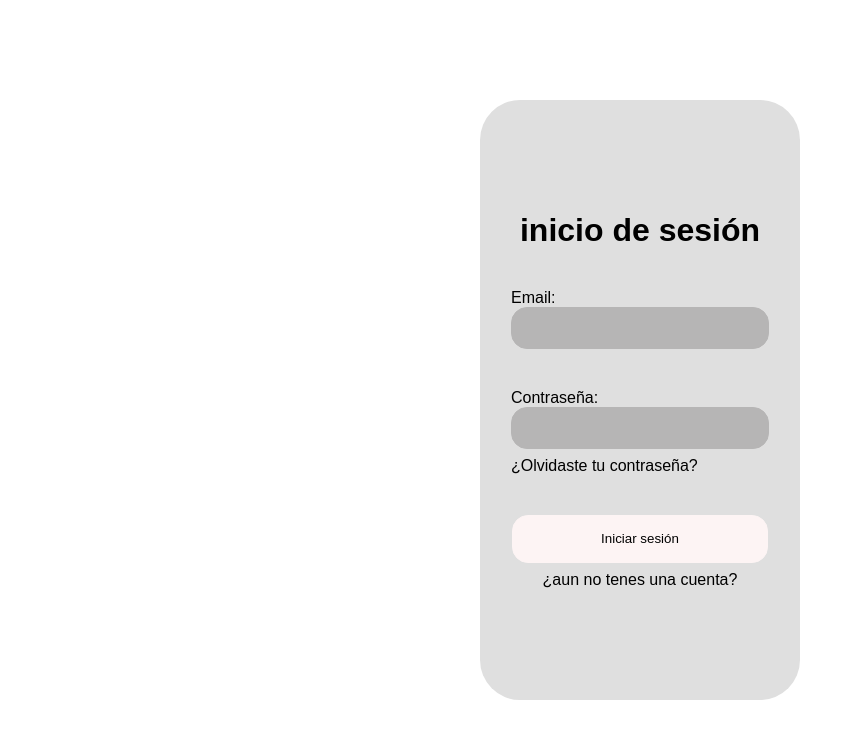
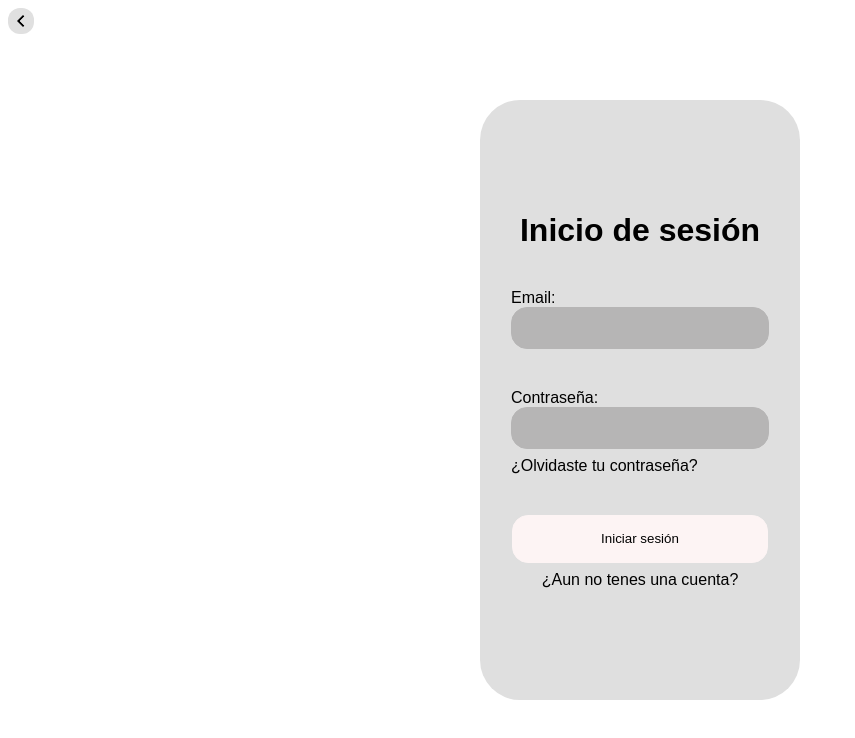
Before and after one commit to AgustinCasal3/HoshinoRepair, a React (Vite) app in the folder HoshinoWeb/HoshinoWeb/: page /login in a window 1280 px wide. Shown: the top 738 px of the page, without its empty margins (0-855 px from the left). Built offline with nearby package versions, Linux system fonts and the light colour scheme.

Commit message:
8-09-2026 10:13 Tobias
Agregue el boton para volver para atras en las pantallas de login y registro. Tambien arregle algunos errores varios y cambie la nomenclatura de las clases

```diff
--- a/HoshinoWeb/HoshinoWeb/src/instances/01 login/Login.css
+++ b/HoshinoWeb/HoshinoWeb/src/instances/01 login/Login.css
@@ -1,13 +1,13 @@
 /* CSS del Login */
 
-.loginContenedor{
+.loginBody{
     height: 100vh;
     display: flex;
     justify-content: center;
     align-items: center;
 }
 
-.loginForm{
+.loginDiv{
     height: 75vh;
     /* width: 25vw; */
 
@@ -20,11 +20,24 @@
     align-items: center;
 }
 
-.loginDiv{
+.loginForm{
     display: flex;
     justify-content: center;
     flex-direction: column;
     align-items: center;
+}
+
+.loginFlechaVolver{
+    height: 2vw;
+    width: 2vw;
+    position: absolute;
+    top: 1vh;
+    left: 1vh;
+    display: flex;
+    align-items: center;
+    justify-content: center;
+    background-color: rgb(224, 224, 224);
+    border-radius: 1.5vh;
 }
 
 .loginTitulo{
--- a/HoshinoWeb/HoshinoWeb/src/instances/01 login/Login.tsx
+++ b/HoshinoWeb/HoshinoWeb/src/instances/01 login/Login.tsx
@@ -1,20 +1,26 @@
 import './Login.css';
+
+import flechaVolver from '../../assets/imgs/01 login/FlechaVolver.png';
 
 export function Login() {
     return (
         <>
 
-        {/*Div contenedor del login, el que lo acomoda en el medio*/}
-        <div className='loginContenedor'>
+        {/* Div del body del login, el que lo acomoda en el medio */}
+        <div className='loginBody'>
 
-            {/* Form del login (el cuadrado gris para adentro)*/}
-            <form className='loginForm'>
+            {/* Div del login (del cuadrado gris para adentro) */}
+            <div className='loginDiv'>
 
-                {/* Div con todo el contenido del login */}
-                <div className='loginDiv'>
+
+                {/* Form con todo el contenido del login */}
+                <form className='loginForm'>
+
+                    {/* Anchor con la imagen de la flecha para hacer el boton del home */}
+                    <a className='loginFlechaVolver' href="/home"><img src={flechaVolver} alt="volver" /></a>
 
                     {/* Titulo del formulario de login */}
-                    <h1 className='loginTitulo'>inicio de sesión</h1>
+                    <h1 className='loginTitulo'>Inicio de sesión</h1>
 
                     {/* Div para que juntar las partes de los campos y que tengan el mismo margin */}
                     <div className='loginCampos'>
@@ -33,9 +39,9 @@ export function Login() {
                     <button className='loginButton' type='submit'>Iniciar sesión</button>
 
                     {/* Anchor para llevar a la pagina de registro /register */}
-                    <a className='loginLink' href="/register">¿aun no tenes una cuenta?</a>
-                </div>
-            </form>
+                    <a className='loginLink' href="/register">¿Aun no tenes una cuenta?</a>
+                </form>
+            </div>
         </div>
         </>
     )
--- a/HoshinoWeb/HoshinoWeb/src/instances/02 register/Register.css
+++ b/HoshinoWeb/HoshinoWeb/src/instances/02 register/Register.css
@@ -1,13 +1,13 @@
 /* CSS del registro */
 
-.registerContenedor{
+.registerBody{
     height: 100vh;
     display: flex;
     justify-content: center;
     align-items: center;
 }
 
-.registerForm{
+.registerDiv{
     height: 75vh;
     /* width: 25vw; */
 
@@ -20,11 +20,24 @@
     align-items: center;
 }
 
-.registerDiv{
+.registerForm{
     display: flex;
     justify-content: center;
     flex-direction: column;
     align-items: center;
+}
+
+.registerFlechaVolver{
+    height: 2vw;
+    width: 2vw;
+    position: absolute;
+    top: 1vh;
+    left: 1vh;
+    display: flex;
+    align-items: center;
+    justify-content: center;
+    background-color: rgb(224, 224, 224);
+    border-radius: 1.5vh;
 }
 
 .registerTitulo{
--- a/HoshinoWeb/HoshinoWeb/src/instances/02 register/Register.tsx
+++ b/HoshinoWeb/HoshinoWeb/src/instances/02 register/Register.tsx
@@ -1,17 +1,22 @@
 import './Register.css';
+
+import flechaVolver from '../../assets/imgs/01 login/FlechaVolver.png';
 
 export function Register() {
     return (
         <>
 
-        {/*Div contenedor del registro, el que lo acomoda en el medio*/}
-        <div className='registerContenedor'>
+        {/* Div body del registro, el que lo acomoda en el medio */}
+        <div className='registerBody'>
 
-            {/* Form del registro (el cuadrado gris para adentro)*/}
-            <form className='registerForm'>
+            {/* Div del registro (del cuadrado gris para adentro) */}
+            <div className='registerDiv'>
 
-                {/* Div con todo el contenido del registro */}
-                <div className='registerDiv'>
+                {/* Form con todo el contenido del registro */}
+                <form className='registerForm'>
+
+                    {/* Anchor con la imagen de la flecha para hacer el boton del home */}
+                    <a className='registerFlechaVolver' href="/home"><img src={flechaVolver} alt="volver" /></a>
 
                     {/* Titulo del formulario de registro */}
                     <h1 className='registerTitulo'>Registrarse</h1>
@@ -39,8 +44,8 @@ export function Register() {
 
                     {/* Anchor para llevar a la pagina de login /login */}
                     <a className='registerLink' href="/login">¿Ya tenes una cuenta? iniciar sesión</a>
-                </div>
-            </form>
+                </form>
+            </div>
         </div>
         </>
     )
```
Also changed, not shown: HoshinoWeb/HoshinoWeb/src/instances/01 login/components/01 error/Error.tsx (+11 -0 lines), HoshinoWeb/HoshinoWeb/src/assets/imgs/01 login/FlechaVolver.png (added).
